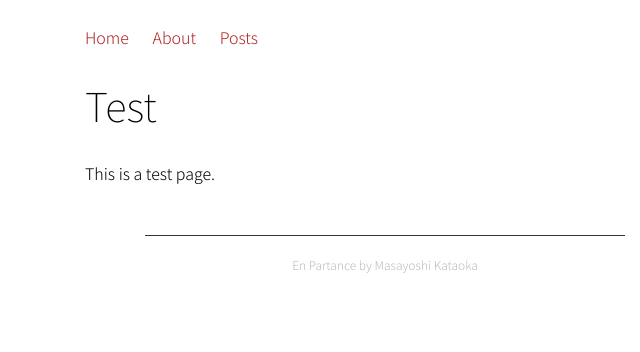
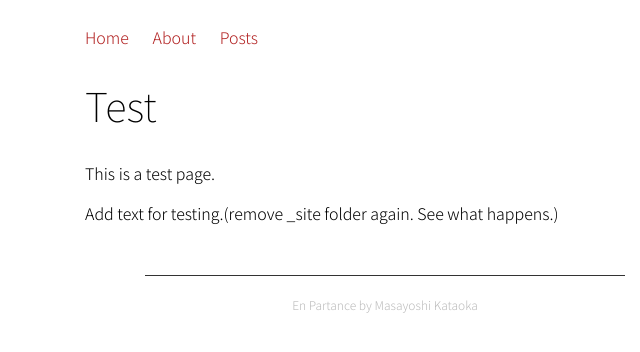
Before and after one commit to mkataoka73/aws_hosted_blog, a Jekyll site: the page built from test.md, in a window 1280 px wide. Shown: the top 352 px of the page, without its empty margins (255-895 px from the left). Built offline with Jekyll 4.4.1, drawn with Linux system fonts in a browser that asks for light colours.

Commit message:
Change text

```diff
--- a/test.md
+++ b/test.md
@@ -7,3 +7,5 @@ title: test
 {:.title}
 
 This is a test page.
+
+Add text for testing.(remove _site folder again. See what happens.)
```
